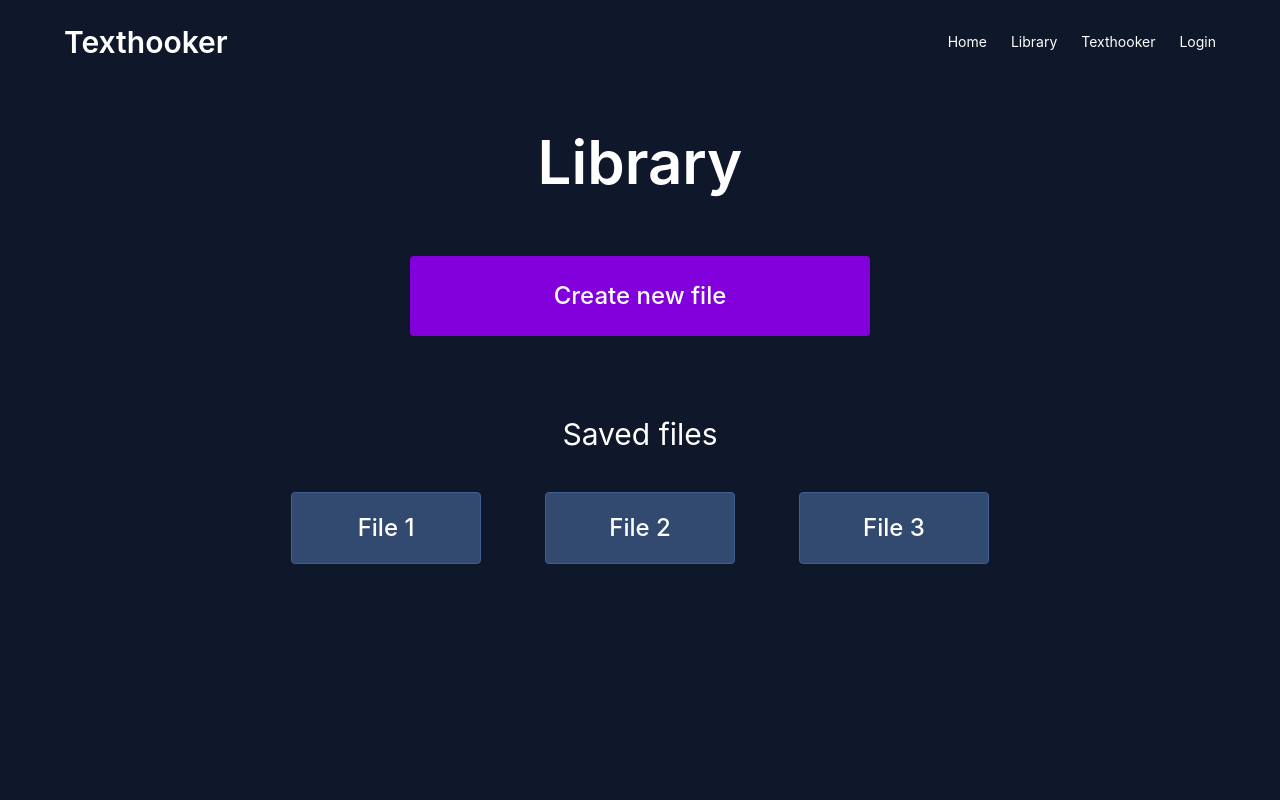
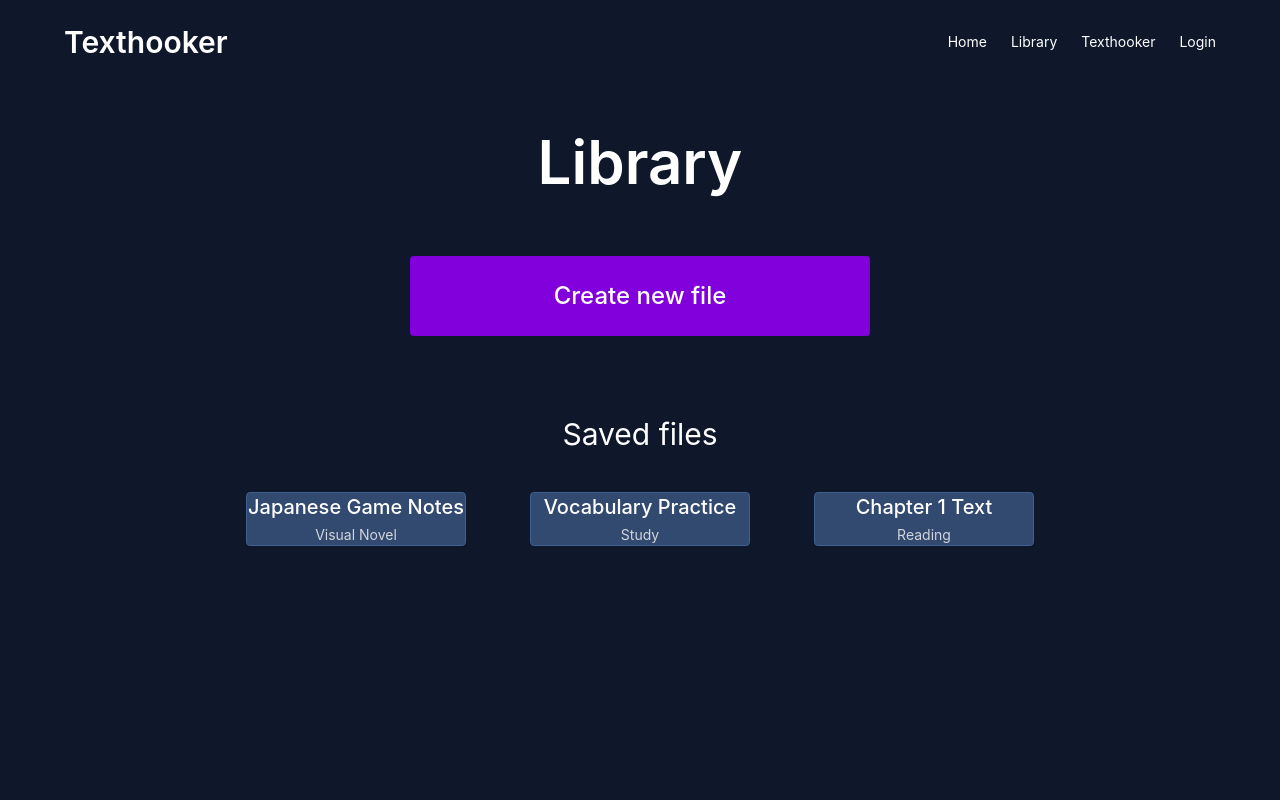
Before and after one commit to Will-less/csci39548_project, a React (Vite) app in the folder my-app/: page /Library in a window 1280 px wide. Shown: the top 800 px of the page. Built offline with nearby package versions, Linux system fonts and the light colour scheme.

Commit message:
Built library functionality and connected to texthooker. Added dynamic file creation, file selection, and basic text editing UI.

```diff
--- a/my-app/src/Pages/Library.jsx
+++ b/my-app/src/Pages/Library.jsx
@@ -1,4 +1,43 @@
+import { useState } from "react"
+import { useNavigate } from "react-router-dom"
+
 function Library() {
+  const [savedFiles, setSavedFiles] = useState([
+    {
+      id:1,
+      title: "Japanese Game Notes",
+      category: "Visual Novel",
+      content: "これはサンプルテキストです",
+    },
+    {
+      id:2,
+      title: "Vocabulary Practice",
+      category: "Study",
+      content:"Word list goes here"
+    },
+    {
+      id:3,
+      title: "Chapter 1 Text",
+      category: "Reading",
+      content: "Once upon a time"
+    },
+  ])
+
+  const [selectedFile, setSelectedFile] = useState(null)
+
+  const navigate = useNavigate()
+
+  function handleCreateFile(){
+    const newFile ={
+      id: savedFiles.length + 1,
+      title: `New File ${savedFiles.length + 1}`,
+      category: "Uncategorized",
+      content: "",
+    }
+
+    setSavedFiles([...savedFiles, newFile])
+  }
+
   return (
     <div className="min-h-screen bg-[#0f172a] text-white">
       <main className="px-8 py-12">
@@ -7,7 +46,10 @@
         </h1>
 
         <div className="flex justify-center">
-          <button className="w-[460px] py-6 bg-purple-700 hover:bg-purple-800 text-white text-2xl font-medium rounded">
+          <button
+          onClick={handleCreateFile}
+           className="w-[460px] py-6 bg-purple-700 hover:bg-purple-800 text-white text-2xl font-medium rounded"
+          >
             Create new file
           </button>
         </div>
@@ -17,17 +59,36 @@
         </h2>
 
         <div className="flex justify-center gap-16">
-          <div className="w-[190px] h-[72px] bg-[#334a70] border border-[#3f5f91] rounded-sm flex items-center justify-center text-2xl font-medium">
-            File 1
+         {savedFiles.map((file) => (
+          <div
+           key={file.id}
+           onClick={() => setSelectedFile(file)}
+           className="w-[220px] h[96px] bg-[#334a70] border border-[#3f5f91] rounded-sm flex flex-col items-center justify-center text-center hover:bg[#3f5f91] cursor-pointer"
+           >
+           <p className="text-xl font-medium">{file.title}</p>
+           <p className="text-sm text-gray-300 mt-1">{file.category}</p>
           </div>
-          <div className="w-[190px] h-[72px] bg-[#334a70] border border-[#3f5f91] rounded-sm flex items-center justify-center text-2xl font-medium">
-            File 2
-          </div>
-          <div className="w-[190px] h-[72px] bg-[#334a70] border border-[#3f5f91] rounded-sm flex items-center justify-center text-2xl font-medium">
-            File 3
-          </div>
+         ))}
         </div>
 
+        {selectedFile && (
+          <div className="max-w-xl mx-auto mt-10 bg-[#111c33] border border-[#3f5f91] rounded p-6">
+            <h3 className="text-2xl font-semibold mb-2">
+              {selectedFile.title}
+            </h3>
+
+            <p className="text-gray-300 mb-4">
+              Category: {selectedFile.category}
+            </p>
+
+            <button
+              onClick={() => navigate("/Texthooker", {state: selectedFile})}
+              className="bg-purple-700 hover:bg-purple-800 px-6 py-3 rounded text-white"
+            >
+              Open file
+            </button>
+          </div>
+        )}
 
       </main>
     </div>
--- a/my-app/src/Pages/Texthooker.jsx
+++ b/my-app/src/Pages/Texthooker.jsx
@@ -1,4 +1,7 @@
 import { useState, useEffect, useRef, useLayoutEffect } from 'react';
+// useLocation used to recieve data passed from the Library page
+import { useLocation } from "react-router-dom"
+
 
 //need Textractor and Textractor websocket to use
 const URL = "ws://localhost:6677";
@@ -126,6 +129,15 @@
 
 
 function Texthooker() {
+  // get file data passed form library page(selected file)
+  const location = useLocation()
+  const file = location.state
+
+  //get file content(if exists)
+  const fileContent = file?.content || ""
+  //temp editable content for opened file
+  const [editableContent, setEditableContent] = useState(fileContent)
+  const [saveMessage, setSaveMessage] = useState("")
   //for Textractor connection
   const [connected, setConnected] = useState(true);
   //TODO: convert pages to json object - add to pages map
@@ -146,11 +158,16 @@
     currLine: 0,
   });
 
+
   const textRef = useRef(null);
 
   useTextractor({ text, setText, setConnected, page, pages });
   useManual({ text, connected, setText, page, pages });
   usePaginator({ text, textRef, pageNum, setPageNum, setPage, pages, setPages })
+
+  function handleSaveChanges(){
+    setSaveMessage("Saved changes for this file!")
+  }
 
 
   function goToPage(pageNumber) {
@@ -187,6 +204,36 @@
 
   return (
     <>
+      {/* display currently opened file (passed from library) */}
+      {/* allows texthooker page to know which file the user selected */}
+
+      {file &&(
+        <div className="text-white text-center mt-6 mb-6">
+          <h2 className="text-2xl font-semibold">Opened File:</h2>
+          <p className="text-lg mt-2">{file.title}</p>
+
+          <textarea
+            value={editableContent}
+            onChange={(e) => setEditableContent(e.target.value)}
+            className="mt-4 w-[600px] min-h-[160px] bg-[#111c33] border border-[#3f5f91] rounded p-4 text-white"
+            placeholder="Start typing or editing text here..."
+          />
+
+          <div className="mt-4">
+            <button
+              onClick={handleSaveChanges}
+              className="bg-purple-700 hover:bg-purple-800 px-6 py-3 rounded text-white"
+            >
+              Save changes
+            </button>
+            {saveMessage && (
+              <p className="text-green-400 mt-3">
+                {saveMessage}
+              </p>
+            )}
+          </div>
+        </div>
+      )}
       <div className="flex justify-center ">
         <div className="flex-1">
           current page: {pageNum + 1}
```
